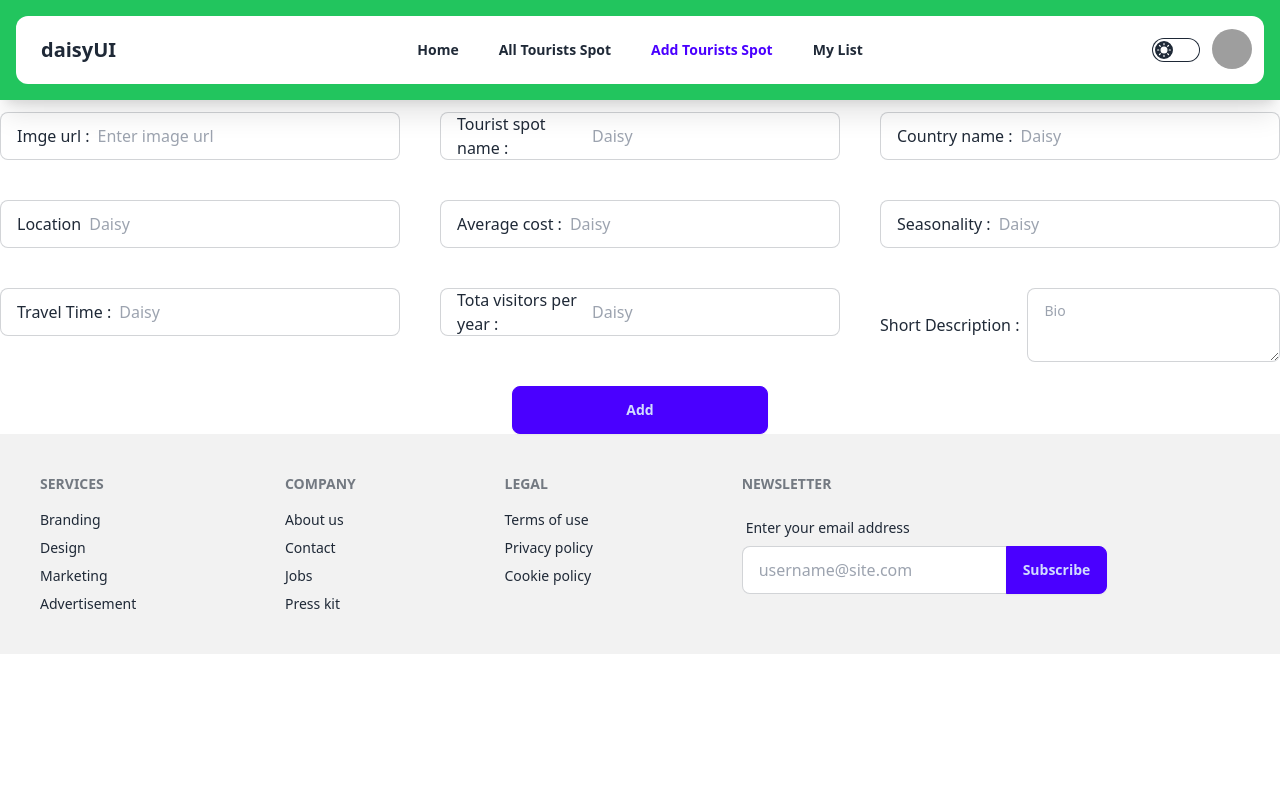
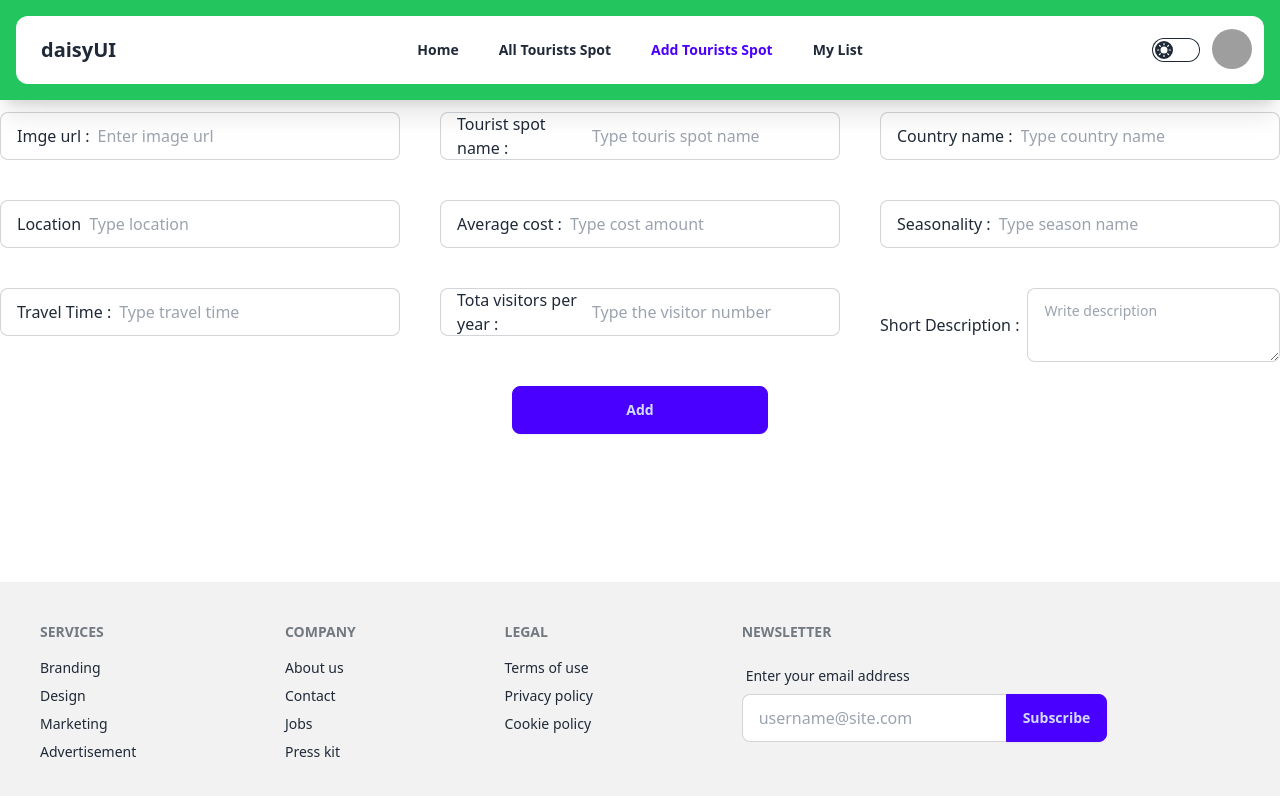
Before and after one commit to jalal-uddin-sharif/tourist-management, a React (Vite) app: page /add-tourists-spot in a window 1280 px wide. Shown: the top 796 px of the page. Built offline with nearby package versions, Linux system fonts and the light colour scheme; no server answers; grey boxes are pictures that could not be loaded.

Commit message:
create a post method to send data in the server

```diff
--- a/src/Authentication/Register.jsx
+++ b/src/Authentication/Register.jsx
@@ -4,8 +4,11 @@ import { FaFacebook } from "react-icons/fa";
 import { AuthContext } from "./AuthProvider/AuthProvider";
 import { toast } from "react-toastify";
 import { Navigate, useNavigate } from "react-router-dom";
+import { getAuth, signOut, updateProfile } from "firebase/auth";
+
 
 const Register = () => {
+  const auth = getAuth()
   const {createUser, setUser, user} = useContext(AuthContext);
   const [passwordError, setPasswordError] = useState("");
   const [confirmPassError, setConfirmPassError] = useState("");
@@ -40,9 +43,13 @@ const Register = () => {
     .then(result =>{
       setUser(result.user)
       toast.success("Acount created successfully")
+      form.reset()
+      updateProfile(result.user,{
+        displayName: name,
+        photoURL: photoUrl
+      })
+      signOut(getAuth());
       navigate("/login")
-      form.reset()
-
     })
     .catch(error => {
       console.log(error);
@@ -63,14 +70,14 @@ const Register = () => {
       </h1>
       <hr className="w-5/12 mx-auto my-4" />
       <div className=" flex flex-col justify-center items-center">
-        <div className="w-2/5 bg-gray-100 p-6 rounded-xl">
+        <div className="w-2/5 bg-gray-100  p-6 rounded-xl">
         <form
           onSubmit={handleRegister}
 
         >
           <label
             htmlFor="name"
-            className="relative block overflow-hidden border-b border-gray-200 bg-transparent pt-3 mb-6 focus-within:border-blue-600"
+            className="relative block overflow-hidden  border-b border-gray-200 bg-transparent pt-3 mb-6 focus-within:border-blue-600"
           >
             <input
               required
@@ -78,7 +85,7 @@ const Register = () => {
               type="text"
               id="name"
               placeholder="Email"
-              className="peer h-8 w-full border-none bg-transparent p-0 placeholder-transparent focus:border-transparent focus:outline-none focus:ring-0 sm:text-sm"
+              className="peer h-8 w-full border-none bg-transparent rounded-md text-black p-0 placeholder-transparent focus:border-transparent focus:outline-none focus:ring-0 sm:text-sm"
             />
 
             <span className="absolute start-0 top-2 -translate-y-1/2 text-xs text-gray-700 transition-all peer-placeholder-shown:top-1/2 peer-placeholder-shown:text-sm peer-focus:top-2 peer-focus:text-xs">
@@ -95,7 +102,7 @@ const Register = () => {
               type="email"
               id="email"
               placeholder="Email"
-              className="peer h-8 w-full border-none bg-transparent p-0 placeholder-transparent focus:border-transparent focus:outline-none focus:ring-0 sm:text-sm"
+              className="peer h-8 w-full text-black rounded-md border-none bg-transparent p-0 placeholder-transparent focus:border-transparent focus:outline-none focus:ring-0 sm:text-sm"
             />
 
             <span className="absolute start-0 top-2 -translate-y-1/2 text-xs text-gray-700 transition-all peer-placeholder-shown:top-1/2 peer-placeholder-shown:text-sm peer-focus:top-2 peer-focus:text-xs">
@@ -112,7 +119,7 @@ const Register = () => {
               type="text"
               id="photoUrl"
               placeholder="Email"
-              className="peer h-8 w-full border-none bg-transparent p-0 placeholder-transparent focus:border-transparent focus:outline-none focus:ring-0 sm:text-sm"
+              className="peer h-8 w-full text-black rounded-md border-none bg-transparent p-0 placeholder-transparent focus:border-transparent focus:outline-none focus:ring-0 sm:text-sm"
             />
 
             <span className="absolute start-0 top-2 -translate-y-1/2 text-xs text-gray-700 transition-all peer-placeholder-shown:top-1/2 peer-placeholder-shown:text-sm peer-focus:top-2 peer-focus:text-xs">
@@ -129,7 +136,7 @@ const Register = () => {
               type="password"
               id="password"
               placeholder="Email"
-              className="peer h-8 w-full border-none bg-transparent p-0 placeholder-transparent focus:border-transparent focus:outline-none focus:ring-0 sm:text-sm"
+              className="peer text-black h-8 w-full border-none bg-transparent p-0 placeholder-transparent focus:border-transparent focus:outline-none focus:ring-0 sm:text-sm"
             />
 
             <span className="absolute start-0 top-2 -translate-y-1/2 text-xs text-gray-700 transition-all peer-placeholder-shown:top-1/2 peer-placeholder-shown:text-sm peer-focus:top-2 peer-focus:text-xs">
@@ -149,7 +156,7 @@ const Register = () => {
               type="password"
               id="confirmPassword"
               placeholder="Email"
-              className="peer h-8 w-full border-none bg-transparent p-0 placeholder-transparent focus:border-transparent focus:outline-none focus:ring-0 sm:text-sm"
+              className="peer text-black h-8 w-full border-none bg-transparent p-0 placeholder-transparent focus:border-transparent focus:outline-none focus:ring-0 sm:text-sm"
             />
 
             <span className="absolute start-0 top-2 -translate-y-1/2 text-xs text-gray-700 transition-all peer-placeholder-shown:top-1/2 peer-placeholder-shown:text-sm peer-focus:top-2 peer-focus:text-xs">
--- a/src/Pages/AddTouristsSpot.jsx
+++ b/src/Pages/AddTouristsSpot.jsx
@@ -5,12 +5,36 @@ const AddTouristsSpot = () => {
     e.preventDefault()
    const form = e.target;
    const imageUrl = form.imageUrl.value;
-   console.log(imageUrl)
+   const spotName = form.spotName.value;
+   const countryName = form.countryName.value;
+   const location = form.location.value;
+   const cost = form.cost.value;
+   const season = form.season.value;
+   const time = form.time.value;
+   const visitorPerYear = form.visitorPerYear.value;
+   const textArea = form.textArea.value;
+   console.log(imageUrl, spotName, countryName, location, cost, season, time, visitorPerYear, textArea)
+   const spotData = {imageUrl, spotName, countryName, location, cost, season, time, visitorPerYear, textArea}
 //    form.reset()
+console.log(spotData);
+    fetch('http://localhost:3000/spot-data',{
+      method: 'post',
+      headers: {
+        'content-type': 'application/json'
+      },
+      body:JSON.stringify(spotData)
+    })
+    .then(res => res.json())
+    .then(data => {
+      console.log(data)
+      if(data.insertedId){
+
+      }
+    })
   };
   return (
-    <div className="mt-4 container mx-auto ">
-      <form onSubmit={handleForm} className="">
+    <div className="mt-4 container mx-auto min-h">
+      <form onSubmit={handleForm}>
         <div className="grid lg:grid-cols-3 grid-cols-1 md:grid-cols-2  justify-between lg:gap-10 gap-2 lg:mx-auto md:mx-auto mx-4 form-control">
           <label className="input input-bordered flex w-full items-center gap-2">
             Imge url :
@@ -18,37 +42,37 @@ const AddTouristsSpot = () => {
           </label>
           <label className="input input-bordered flex lg:w-full items-center gap-2">
             Tourist spot name :
-            <input type="text" className="grow" placeholder="Daisy" />
+            <input type="text" name="spotName" className="grow" placeholder="Type touris spot name" />
           </label>
           <label className="input input-bordered flex w-full items-center gap-2">
             Country name :
-            <input type="text" className="grow" placeholder="Daisy" />
+            <input type="text" name="countryName" className="grow" placeholder="Type country name" />
           </label>
           <label className="input input-bordered flex w-full items-center gap-2">
             Location
-            <input type="text" className="grow" placeholder="Daisy" />
+            <input type="text" name="location" className="grow" placeholder="Type location" />
           </label>
           <label className="input input-bordered flex w-full items-center gap-2">
             Average cost :
-            <input type="text" className="grow" placeholder="Daisy" />
+            <input type="text" name="cost" className="grow" placeholder="Type cost amount" />
           </label>
           <label className="input input-bordered flex w-full items-center gap-2">
             Seasonality :
-            <input type="text" className="grow" placeholder="Daisy" />
+            <input type="text" name="season" className="grow" placeholder="Type season name" />
           </label>
           <label className="input input-bordered flex w-full items-center gap-2">
             Travel Time :
-            <input type="text" className="grow" placeholder="Daisy" />
+            <input type="text" name="time" className="grow" placeholder="Type travel time" />
           </label>
           <label className="input input-bordered flex w-full items-center gap-2">
             Tota visitors per year :
-            <input type="text" className="grow" placeholder="Daisy" />
+            <input type="text" name="visitorPerYear" className="grow" placeholder="Type the visitor number" />
           </label>
           <label className="flex w-full items-center gap-2">
             Short Description :
-            <textarea
+            <textarea name="textArea"
               className="textarea grow textarea-bordered"
-              placeholder="Bio"
+              placeholder="Write description"
             ></textarea>{" "}
           </label>
         </div>
--- a/src/Pages/Profile.jsx
+++ b/src/Pages/Profile.jsx
@@ -5,7 +5,7 @@ const Profile = () => {
     const {user} = useContext(AuthContext)
     console.log(user);
     return (
-        <div>
+        <div className='min-h'>
             <h1>{user?.email}</h1>
             <h1>{user?.displayName}</h1>
         </div>
--- a/src/index.css
+++ b/src/index.css
@@ -4,5 +4,5 @@
 
 
 .min-h{
-    min-height: calc(100vh - 358px);
+    min-height: calc(100vh - 330px);
 }
```
